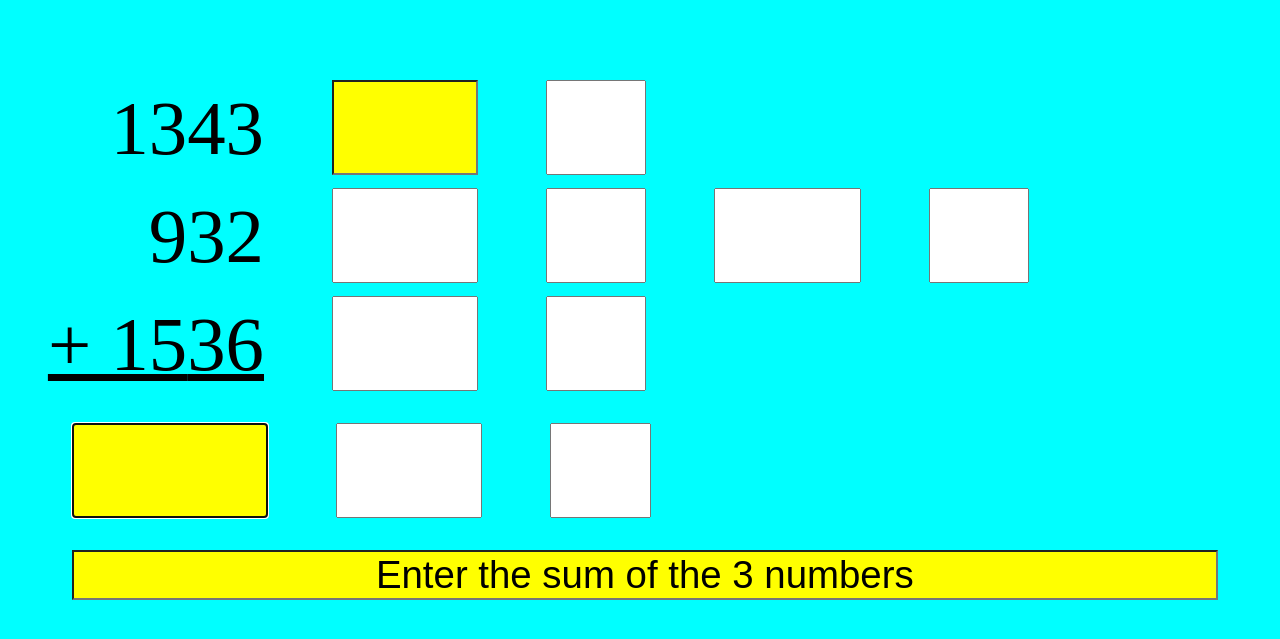
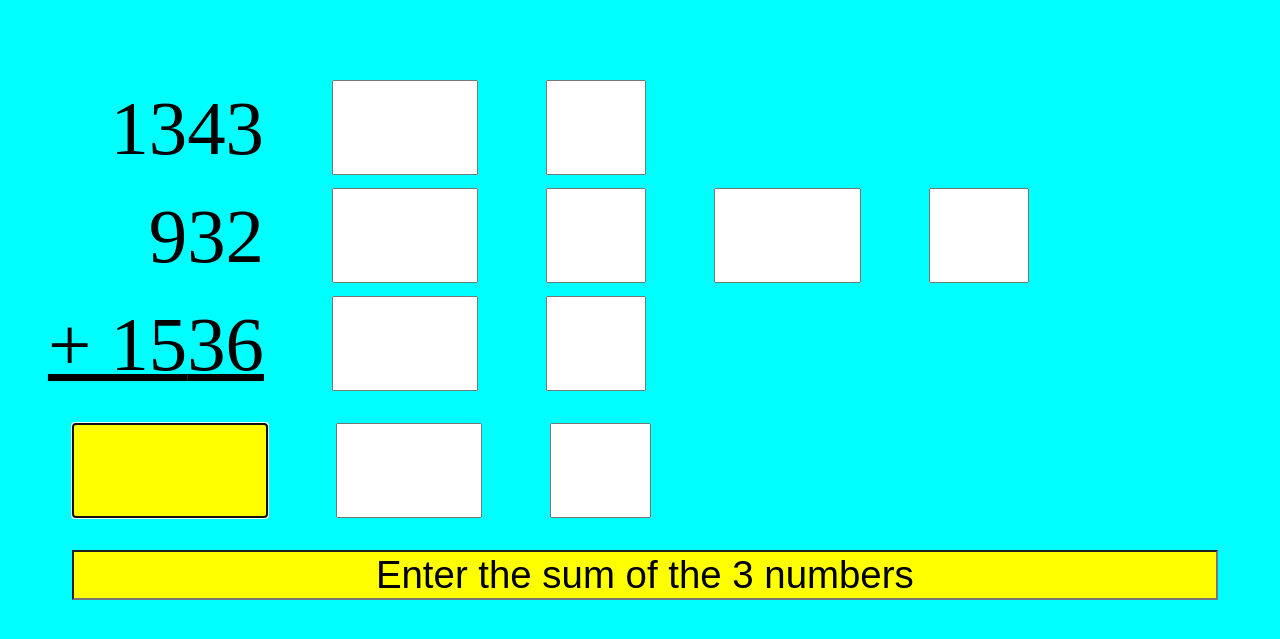
Before and after one commit to mebartsch/mebartsch.github.io, a Jekyll site: the page projects/CastingNines/TryIt/index.html, which Jekyll copies as it is, in a window 1280 px wide. Shown: the top 639 px of the page. Built offline with Jekyll 4.4.1, drawn with Linux system fonts in a browser that asks for light colours.

Commit message:
Update index.html

```diff
--- a/projects/CastingNines/TryIt/index.html
+++ b/projects/CastingNines/TryIt/index.html
@@ -77,7 +77,7 @@
 
    <div style="margin-top:5em">                     <!-- line 1 -->
     <label for="box1-1">1343</label>
-    <input style="width:1.8em;background:yellow" type="text" id="box1-1" onkeyup="setTimeout(function() { nextStep('box1-1','box1-2',11,'Add the digits of the number you just entered'); }, 200);"/>
+    <input style="width:1.8em" type="text" id="box1-1" onkeyup="setTimeout(function() { nextStep('box1-1','box1-2',11,'Add the digits of the number you just entered'); }, 200);"/>
     <input style="width:1.2em" type="text" id="box1-2" onkeyup="setTimeout(function() { nextStep('box1-2','box2-1',2,'Add the digits of the second number'); }, 200);"/>
    </div>
 
@@ -97,7 +97,7 @@
 
    <div style="margin-top:2em">                    <!-- line 4 (answer) -->
 <!--   <label for="box4-1">3<span class="box4-1">81</span>1</label> -->
-    <input style="width:2.45em;background:yellow" type="text" id="mySum" autofocus onkeyup="setTimeout(function() { nextStep('mySum','box1-1',3811,'Add the digits of the first number'); }, 2000);"  />
+    <input style="width:2.45em;background:yellow" type="text" id="mySum" autofocus onkeyup="setTimeout(function() { nextStep('mySum','box1-1',3811,'Add the digits of the first number'); }, 2000);"/>
      <input style="width:1.8em" type="text" id="box4-1" onkeyup="setTimeout(function() { nextStep('box4-1','box4-2',4,'Add the digits of the number you just entered'); }, 200);"/>
     <input style="width:1.2em" type="text" id="box4-2" onkeyup="setTimeout(function() { nextStep('box4-2','box2-4',4,'Do the values match?'),setYellow('box4-2'); }, 200)"/>
    </div>
```
